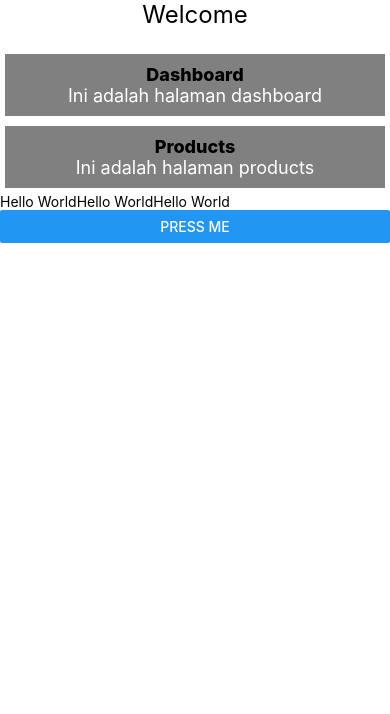
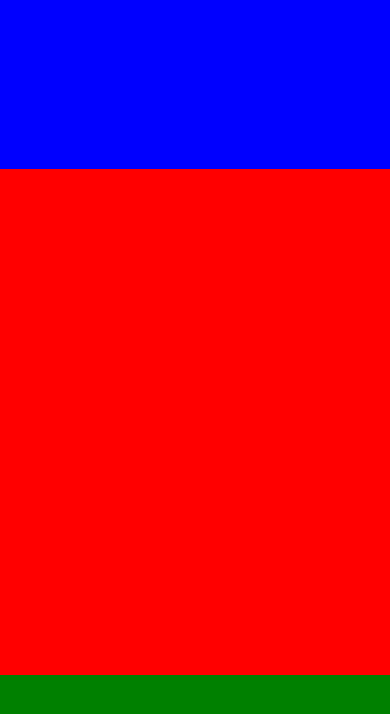
Before and after one commit to stenlyadam/basic-react, a React Native app: screen / in a window 390 px wide. Shown: the top 714 px of the page. Built offline with nearby package versions, Linux system fonts and the light colour scheme.

Commit message:
basic component

```diff
--- a/src/App.js
+++ b/src/App.js
@@ -1,29 +1,29 @@
 import React, {useState} from 'react';
 import {View, Text, Button, StyleSheet} from 'react-native';
+import warnOnce from 'react-native/Libraries/Utilities/warnOnce';
 import Content from './components/Content';
 import Header from './components/Header';
+import Home from './screens/Home';
+import Register from './screens/Register';
 
 const App = () => {
-  const [hello, setHello] = useState('Welcome');
+  const [welcome, setWelcome] = useState('Welcome');
 
   const handleClick = () => {
-    // console.log('Button Pressed!!!');
-    setHello('Selamat Datang');
+    setWelcome('Selamat Datang');
   };
 
   return (
-    <View>
-      <Text style={styles.welcome}>{hello}</Text>
-      <Header title="Dashboard" subTitle="Ini adalah halaman dashboard" />
-      <Header title="Products" subTitle="Ini adalah halaman products" />
-
-      <Content>
-        <Text>Hello World</Text>
-        <Text>Hello World</Text>
-        <Text>Hello World</Text>
-      </Content>
-      <Button title="Press Me" onPress={handleClick} />
-    </View>
+    // {/* <Text style={styles.welcome}>{welcome}</Text>
+    // <Header title="Dashboard" subTitle="Ini adalah halaman dashboard" />
+    // <Header title="Products" subTitle="Ini adalah halaman products" />
+    // <Content>
+    //   <Text>Hello World</Text>
+    // </Content>
+    // <Button title="Press Me" onPress={handleClick} /> */}
+    // {/* <Register /> */}
+    // <Register />
+    <Home />
   );
 };
 
@@ -33,7 +33,7 @@ const styles = StyleSheet.create({
   welcome: {
     fontSize: 24,
     color: 'black',
+    textAlign: 'center',
     marginBottom: 20,
-    textAlign: 'center',
   },
 });
--- a/src/components/Header/index.js
+++ b/src/components/Header/index.js
@@ -20,7 +20,7 @@ const styles = StyleSheet.create({
   },
   title: {
     fontSize: 18,
-    color: '#00000',
+    color: 'black',
     textAlign: 'center',
     fontWeight: '800',
   },
@@ -28,5 +28,6 @@ const styles = StyleSheet.create({
     fontSize: 18,
     color: 'white',
     textAlign: 'center',
+    fontWeight: '600',
   },
 });
--- /dev/null
+++ b/src/screens/Home/index.js
@@ -0,0 +1,45 @@
+import {StyleSheet, Text, View} from 'react-native';
+import React from 'react';
+
+const Home = () => {
+  return (
+    <View style={styles.container}>
+      {/* <Text style={styles.title}>Dashboard</Text>
+      <Text style={styles.title}>Dashboard</Text>
+      <Text style={styles.title}>Dashboard</Text> */}
+      <View style={styles.box1} />
+      <View style={styles.box2} />
+      <View style={styles.box3} />
+    </View>
+  );
+};
+
+export default Home;
+
+const styles = StyleSheet.create({
+  container: {
+    flex: 1,
+    // flexDirection: 'row',
+    // justifyContent: 'flex-start', //main-axis
+    // alignItems: 'center', //cross-axis
+    // backgroundColor: 'yellow',
+    // padding: 20,
+  },
+  title: {
+    fontSize: 24,
+    color: 'black',
+    fontWeight: '600',
+  },
+  box1: {
+    flex: 1,
+    backgroundColor: 'blue',
+  },
+  box2: {
+    flex: 3,
+    backgroundColor: 'red',
+  },
+  box3: {
+    flex: 1,
+    backgroundColor: 'green',
+  },
+});
--- /dev/null
+++ b/src/screens/Register/index.js
@@ -0,0 +1,37 @@
+import {StyleSheet, TextInput, View, Button} from 'react-native';
+import React, {useState} from 'react';
+
+const Register = () => {
+  const [email, setEmail] = useState('');
+
+  const handleSubmit = () => {
+    console.log('Email: ', email);
+  };
+
+  return (
+    <View style={styles.container}>
+      <TextInput
+        style={styles.input}
+        value={email}
+        placeholder="Masukan Email Anda"
+        onChangeText={setEmail}
+      />
+      <Button title="Submit" onPress={handleSubmit} />
+    </View>
+  );
+};
+
+export default Register;
+
+const styles = StyleSheet.create({
+  container: {
+    margin: 10,
+  },
+  input: {
+    borderColor: 'black',
+    borderWidth: 2,
+    borderRadius: 10,
+    padding: 10,
+    marginBottom: 10,
+  },
+});
```
